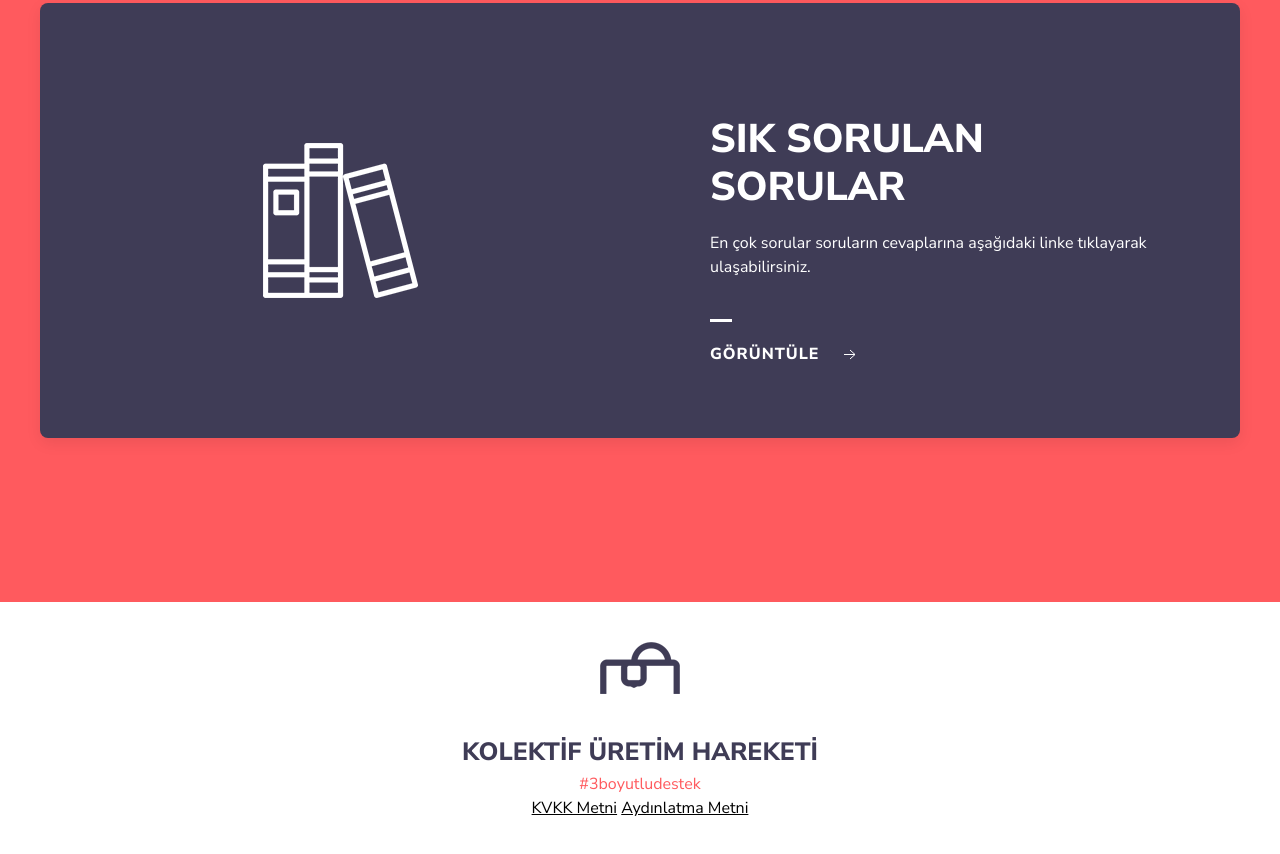
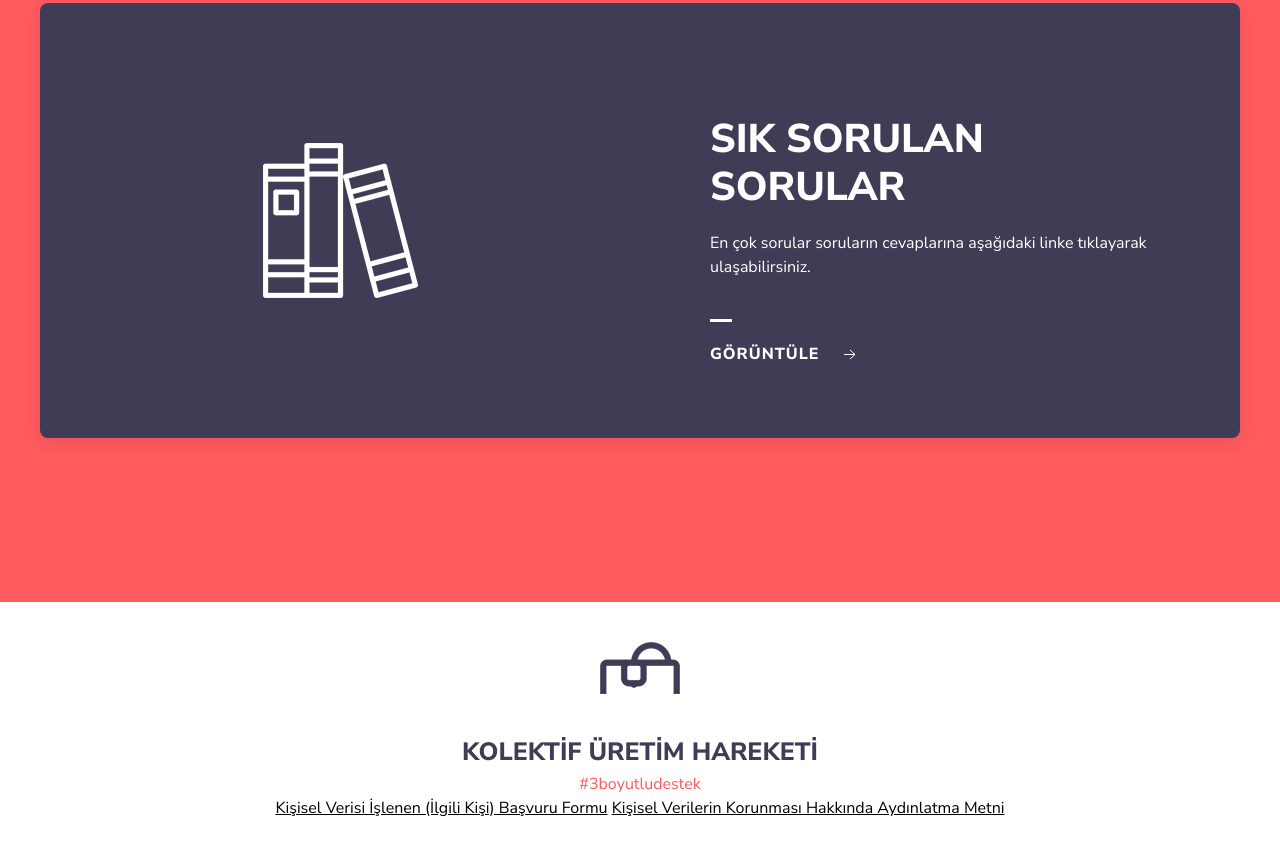
Before and after one commit to 3-Boyutlu-Destek/website, a plain HTML site: page index.html in a window 1280 px wide. Shown: the part 5760-6614 px from the top of the page. Drawn offline with Linux system fonts and the light colour scheme.

Commit message:
kvkk ve aydınlatma metinlerinin isimleri güncellendi.

```diff
--- a/index.html
+++ b/index.html
@@ -762,8 +762,8 @@
 
                 </div>
                 <div>
-                            <a href="kvkk_metni.html" target="_blank" style="color:black;text-decoration:underline;">KVKK Metni</a>
-                            <a href="aydinlatma_metni.html" target="_blank" style="color:black;text-decoration:underline;">Aydınlatma Metni</a>
+                            <a href="kvkk_metni.html" target="_blank" style="color:black;text-decoration:underline;">Kişisel Verisi İşlenen (İlgili Kişi) Başvuru Formu</a>
+                            <a href="aydinlatma_metni.html" target="_blank" style="color:black;text-decoration:underline;">Kişisel Verilerin Korunması Hakkında Aydınlatma Metni</a>
                 </div>
             </div>
 
```
Also changed, not shown: sik-sorulan-sorular.html (+2 -2 lines).
